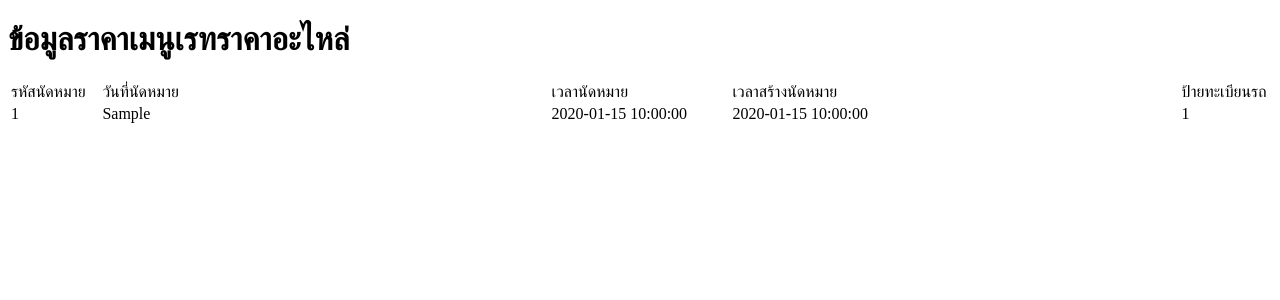
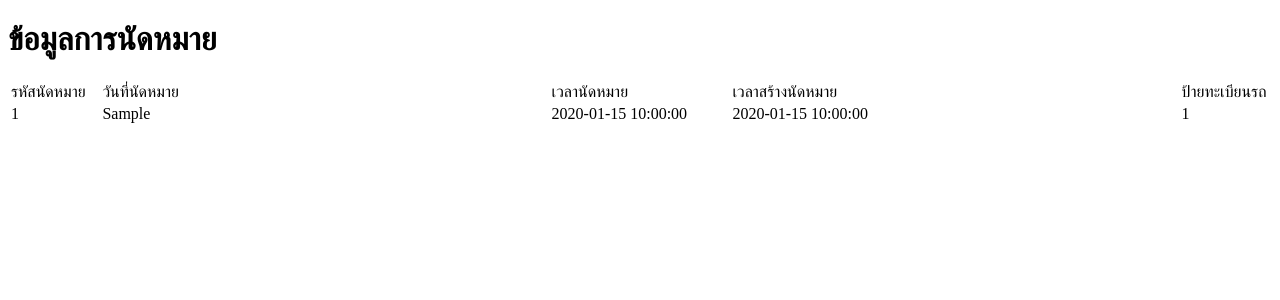
Before and after one commit to sutha001/Garage, a PHP site: page /show-appoint.php in a window 1280 px wide. Shown: the top 300 px of the page. Run offline with PHP 8.4, Linux system fonts and the light colour scheme; tables that the repository leaves empty or names only in its code hold one stand-in row (values such as "Sample post").

Commit message:
show-appoint edit h1
show-appoint edit h1

```diff
--- a/customer/show-appoint.php
+++ b/customer/show-appoint.php
@@ -15,7 +15,7 @@
     ?>
 
     <div class="container">
-        <h1>ข้อมูลราคาเมนูเรทราคาอะไหล่</h1>
+        <h1>ข้อมูลการนัดหมาย</h1>
         <table>
             <thead>
                 <tr>
```
